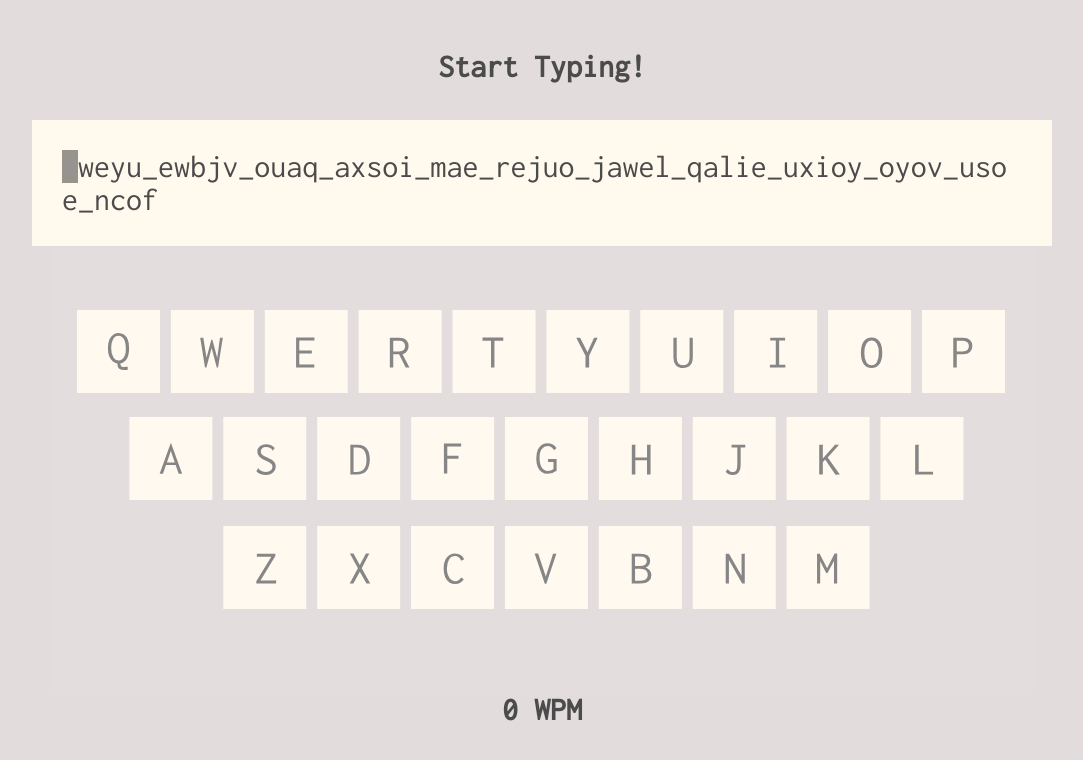
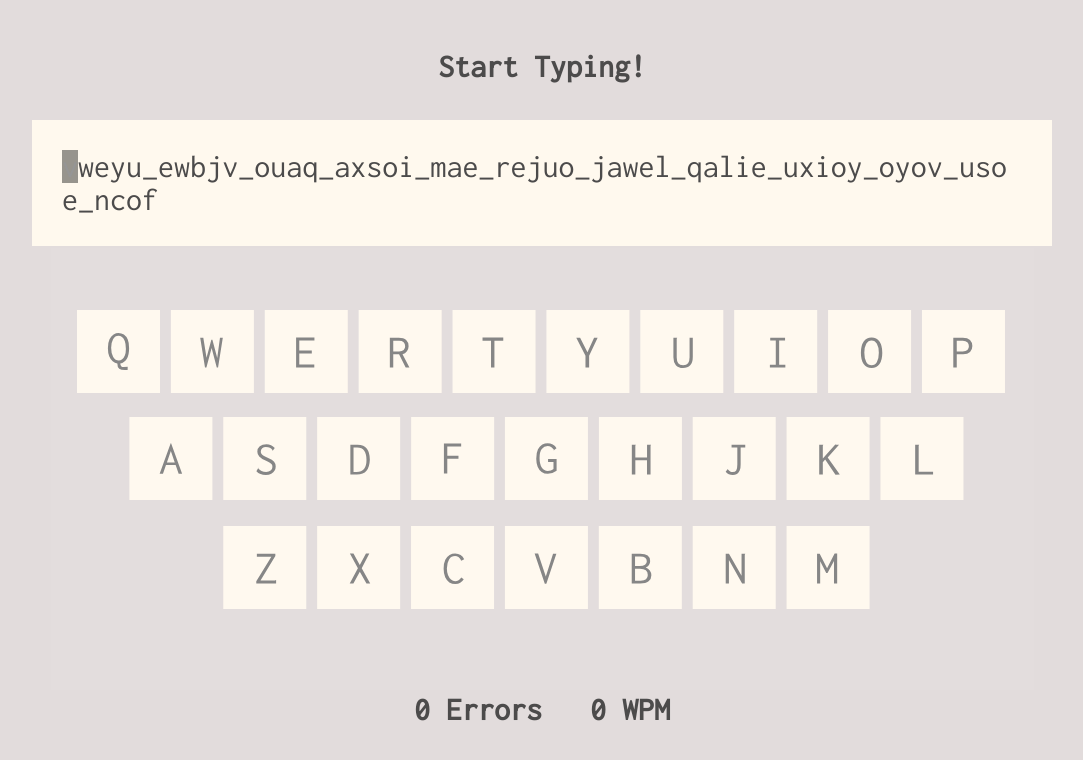
Before and after one commit to janet-yu/typing_speed_app, a plain HTML site: page index.html in a window 1280 px wide. Shown: the whole page, without its empty margins (98-1181 px from the left). Drawn offline with Linux system fonts and the light colour scheme.

Commit message:
Added errors variable to count errors made when typing

```diff
--- a/index.html
+++ b/index.html
@@ -136,8 +136,9 @@
         </svg>
       </div>
     </div>
-    <div class="wpm">
-      <h1>0 WPM</h1>
+    <div class="wpm_errors">
+      <h1 id="errors">0 Errors</h1>
+      <h1 id="wpm">0 WPM</h1>
     </div>
   </div>
   <script src="main.js"></script>
--- a/main.css
+++ b/main.css
@@ -28,9 +28,13 @@ h1 {
 span {
   display: inline-block;
 }
-.wpm {
-  margin-top: -50px;
+.wpm_errors {
+  text-align: center;
   color: #4c4b4b;
+}
+.wpm_errors h1 {
+  display: inline-block;
+  margin: 0 20px;
 }
 .keyboard-text-container {
   display: flex;
--- a/main.js
+++ b/main.js
@@ -1,6 +1,7 @@
 var keys = document.querySelectorAll('.keyboard-key rect');
 var textContainer = document.querySelector('.text');
-var WPM = document.querySelector('.wpm h1');
+var WPM = document.querySelector('#wpm');
+var errorsText = document.querySelector('#errors');
 
 var ALPHABET = 'abcdefghijklmnopqrstuvwxyz';
 var VOWELS = 'aeiou';
@@ -15,11 +16,12 @@ var lettersList = document.querySelectorAll('#text span'); // node list of all l
 lettersList[index].classList.add('currentChar');
 
 function main() {
-
+  var errors = 0;
   var keyboardKey;
   var keyboardBG;
   var start;
 
+  // Handles the keydown color changes
   window.addEventListener('keydown', function(e) {
     let charPressed = e.key;
     if (ALPHABET.indexOf(charPressed) != -1) {
@@ -30,6 +32,7 @@ function main() {
     }
   })
 
+  //Handles matching letters logic
   window.addEventListener('keydown', function(e) {
     if (index == 0) {
       start = Date.now();
@@ -44,10 +47,12 @@ function main() {
       lettersList[index].classList.add('currentChar');
       words += 1;
       WPM.innerText = Math.floor(words/(seconds/60)) + ' WPM';
+      errorsText.innerText = errors + ' Errors';
       words = 0;
+      errors = 0;
     } else {
         if (e.key === lettersList[index].innerHTML ||
-         (e.key === ' ' && lettersList[index].innerHTML === '_')) {
+        (e.key === ' ' && lettersList[index].innerHTML === '_')) {
         lettersList[index].classList.add('charRight');
         index++;
         lettersList[index - 1].classList.remove('currentChar');
@@ -58,6 +63,7 @@ function main() {
         }
       } else {
         lettersList[index].classList.add('charWrong');
+        errors++;
       }
    }
   })
```
